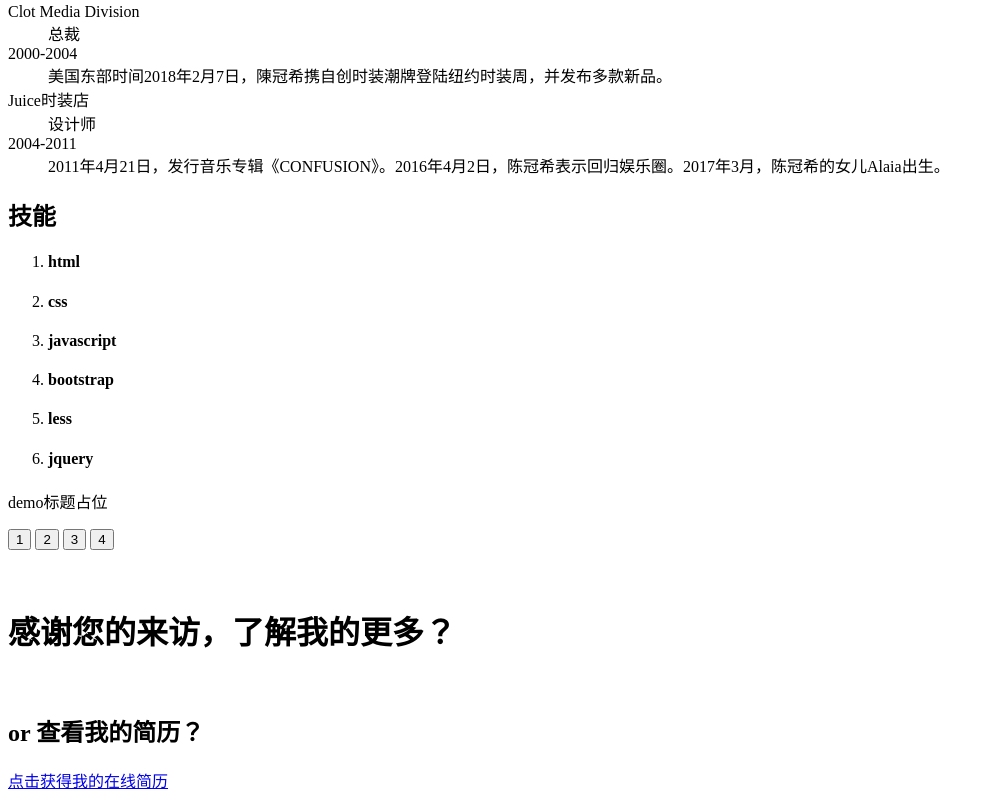
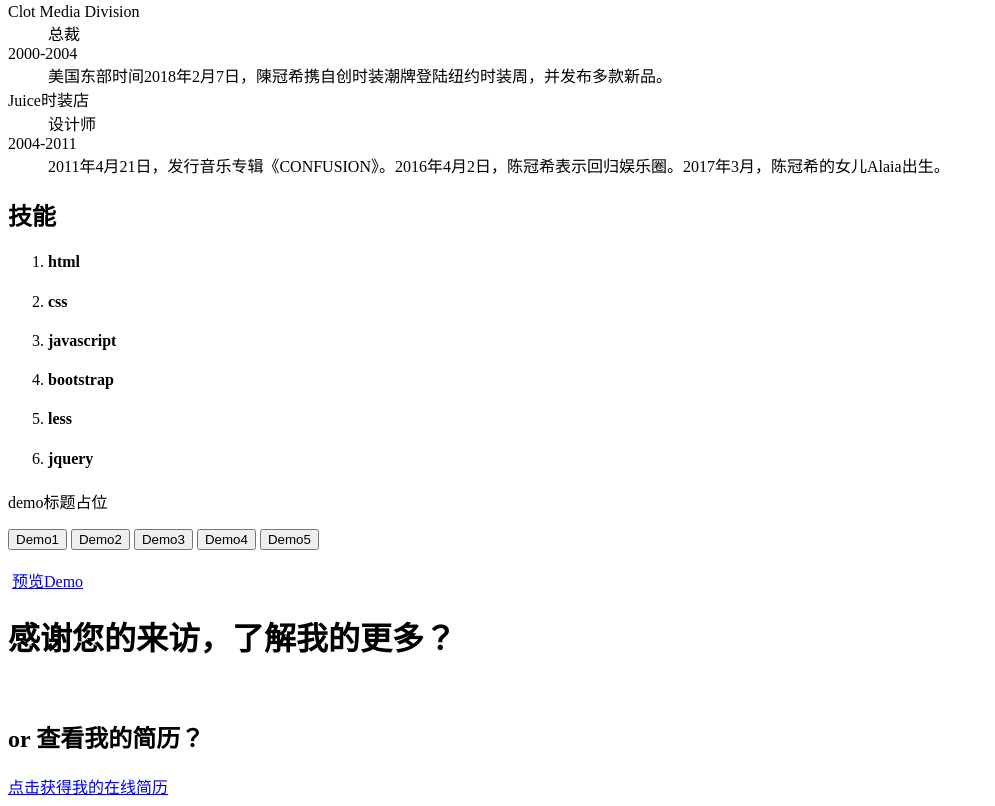
Before and after one commit to boshaosun/BaiduIFE, a plain HTML site: page Day2/index.html in a window 1280 px wide. Shown: the part 1335-2141 px from the top of the page, without its empty margins (0-995 px from the left). Drawn offline with Linux system fonts and the light colour scheme.

Commit message:
Day2 resume

```diff
--- a/Day2/index.html
+++ b/Day2/index.html
@@ -114,16 +114,21 @@
         <!-- Portfolio页面部分 -->
         <div class="Portfolio">
             <p>demo标题占位</p>
+            <!-- Demo选择器 -->
             <div class="project_box">
-                <button>1</button>
-                <button>2</button>
-                <button>3</button>
-                <button>4</button>
+                <button id="1">Demo1</button>
+                <button id="2">Demo2</button>
+                <button id="3">Demo3</button>
+                <button id="4">Demo4</button>
+                <button id="5">Demo5</button>
+                <!-- Demo图片位 -->
                 <div class="project_pic">
                     <img src="" alt="">
                 </div>
+                <!-- Demo信息预览位 -->
                 <div class="project_info">
                     <img src="" alt="">
+                    <a href="#">预览Demo</a>
                 </div>
             </div>
         </div>
```
